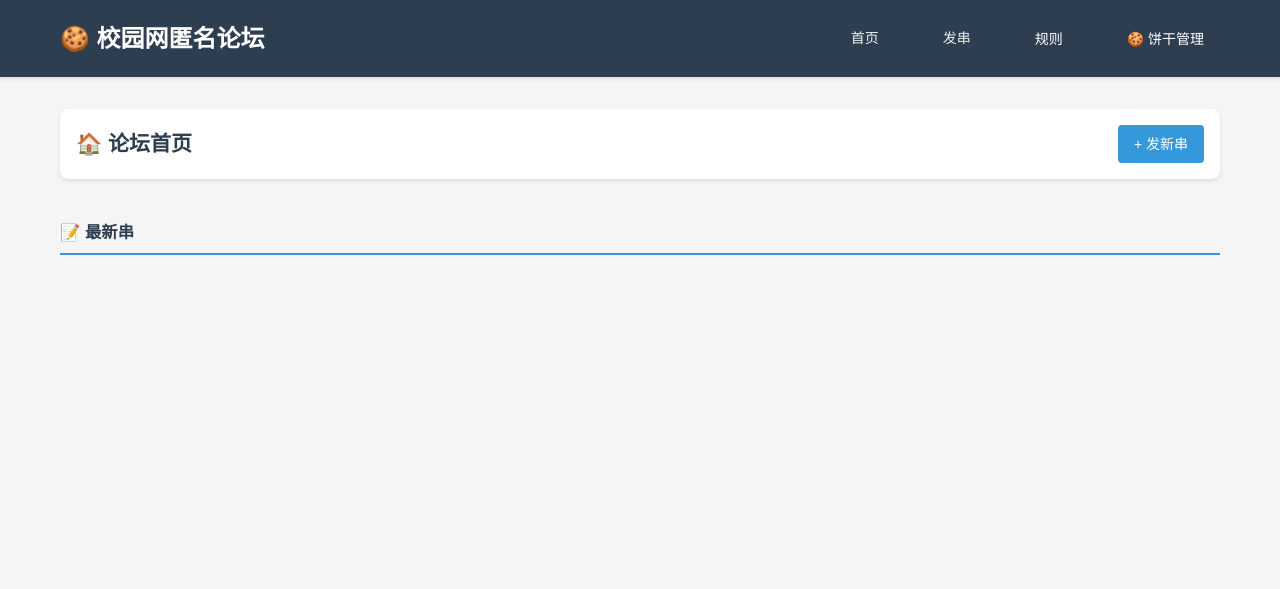
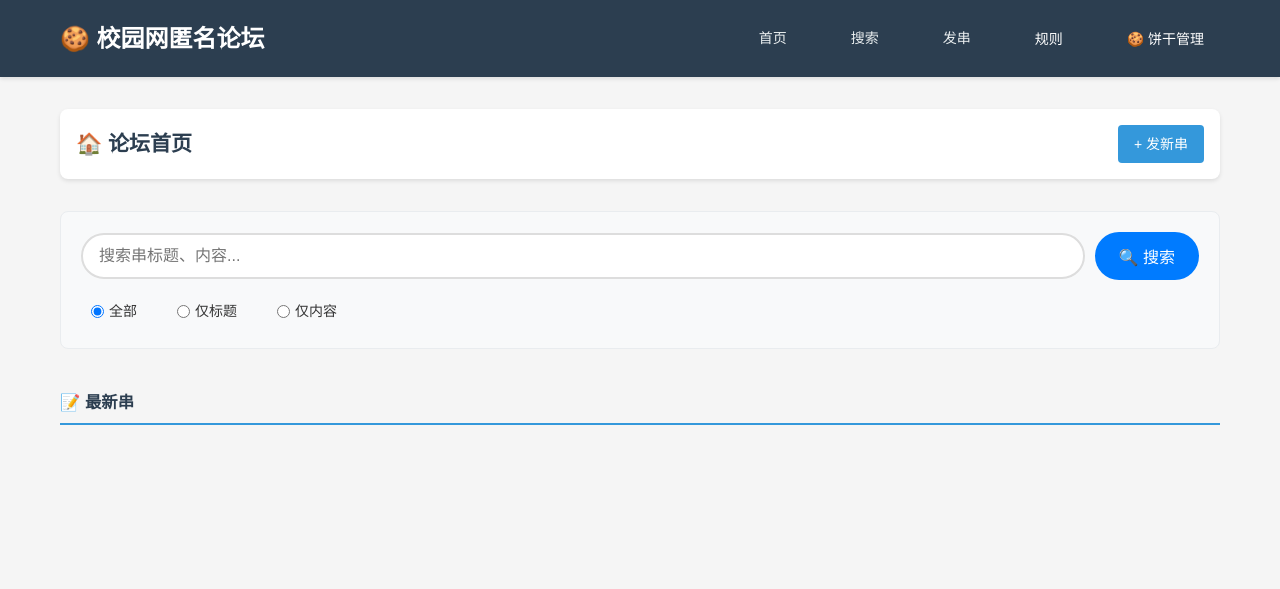
Before and after one commit to colaiii/Forum, a Flask app: page / in a window 1280 px wide. Shown: the top 589 px of the page. Run offline with Flask 3, Linux system fonts and the light colour scheme.

Commit message:
0.3 添加搜索功能

```diff
--- a/app/routes/main.py
+++ b/app/routes/main.py
@@ -3,6 +3,7 @@ from app.models.thread import Thread
 from app.models.reply import Reply
 from app.utils.cookie_manager import CookieManager
 from app import db
+from sqlalchemy import or_
 
 main_bp = Blueprint('main', __name__)
 
@@ -61,3 +62,53 @@ def new_thread():
     response.set_cookie('forum_cookie', cookie_id, max_age=CookieManager.COOKIE_EXPIRY)
 
     return response
+
+@main_bp.route('/search')
+def search():
+    """搜索串"""
+    query = request.args.get('q', '').strip()
+    search_type = request.args.get('type', 'all')
+    page = request.args.get('page', 1, type=int)
+    per_page = 20
+
+    # 获取或创建饼干
+    cookie_id = CookieManager.get_or_create_cookie(request)
+
+    results = None
+
+    if query:
+        # 构建搜索查询
+        if search_type == 'title':
+            # 仅搜索标题
+            search_query = Thread.query.filter(
+                Thread.title.contains(query)
+            )
+        elif search_type == 'content':
+            # 仅搜索内容
+            search_query = Thread.query.filter(
+                Thread.content.contains(query)
+            )
+        else:
+            # 搜索标题和内容
+            search_query = Thread.query.filter(
+                or_(
+                    Thread.title.contains(query),
+                    Thread.content.contains(query)
+                )
+            )
+
+        # 按照最后回复时间排序并分页
+        results = search_query.order_by(Thread.last_reply_at.desc()).paginate(
+            page=page, per_page=per_page, error_out=False
+        )
+
+    response = make_response(render_template('search_results.html',
+                                           query=query,
+                                           search_type=search_type,
+                                           results=results,
+                                           cookie_manager=CookieManager))
+
+    # 设置饼干到浏览器
+    response.set_cookie('forum_cookie', cookie_id, max_age=CookieManager.COOKIE_EXPIRY)
+
+    return response
--- a/app/static/css/style.css
+++ b/app/static/css/style.css
@@ -1083,3 +1083,191 @@ body {
         padding: 1rem;
     }
 }
+
+/* 搜索功能样式 */
+.search-section {
+    background: #f8f9fa;
+    border: 1px solid #e9ecef;
+    border-radius: 8px;
+    padding: 20px;
+    margin: 20px 0;
+}
+
+.search-form {
+    display: flex;
+    flex-direction: column;
+    gap: 15px;
+}
+
+.search-input-wrapper {
+    display: flex;
+    gap: 10px;
+    align-items: center;
+}
+
+.search-input {
+    flex: 1;
+    padding: 12px 16px;
+    border: 2px solid #ddd;
+    border-radius: 25px;
+    font-size: 16px;
+    transition: border-color 0.3s ease;
+}
+
+.search-input:focus {
+    outline: none;
+    border-color: #007bff;
+    box-shadow: 0 0 0 0.2rem rgba(0, 123, 255, 0.25);
+}
+
+.search-btn {
+    background: #007bff;
+    color: white;
+    border: none;
+    padding: 12px 24px;
+    border-radius: 25px;
+    font-size: 16px;
+    cursor: pointer;
+    transition: background-color 0.3s ease;
+    white-space: nowrap;
+}
+
+.search-btn:hover {
+    background: #0056b3;
+}
+
+.search-options {
+    display: flex;
+    gap: 20px;
+    align-items: center;
+    flex-wrap: wrap;
+}
+
+.search-option {
+    display: flex;
+    align-items: center;
+    gap: 5px;
+    cursor: pointer;
+    padding: 5px 10px;
+    border-radius: 15px;
+    transition: background-color 0.3s ease;
+}
+
+.search-option:hover {
+    background: #e9ecef;
+}
+
+.search-option input[type="radio"] {
+    margin: 0;
+}
+
+.search-option span {
+    font-size: 14px;
+    color: #333;
+}
+
+/* 搜索结果页面样式 */
+.search-stats {
+    background: #e3f2fd;
+    border: 1px solid #bbdefb;
+    border-radius: 6px;
+    padding: 15px;
+    margin: 20px 0;
+}
+
+.search-info {
+    margin: 0;
+    font-size: 16px;
+    color: #1976d2;
+}
+
+.search-results-section {
+    margin: 20px 0;
+}
+
+.thread-item.search-result {
+    border-left: 3px solid #007bff;
+}
+
+.search-preview {
+    position: relative;
+}
+
+.search-highlight {
+    background: #fff3cd;
+    color: #856404;
+    padding: 2px 4px;
+    border-radius: 3px;
+    font-weight: bold;
+}
+
+/* 无结果页面样式 */
+.no-results {
+    text-align: center;
+    padding: 40px 20px;
+    background: #f8f9fa;
+    border-radius: 8px;
+    margin: 20px 0;
+}
+
+.no-results-icon {
+    font-size: 64px;
+    margin-bottom: 20px;
+    opacity: 0.5;
+}
+
+.no-results h3 {
+    color: #6c757d;
+    margin-bottom: 15px;
+}
+
+.no-results p {
+    color: #6c757d;
+    margin-bottom: 20px;
+}
+
+.no-results ul {
+    text-align: left;
+    display: inline-block;
+    color: #6c757d;
+    margin-bottom: 30px;
+}
+
+.no-results ul li {
+    margin-bottom: 8px;
+}
+
+.no-results-actions {
+    display: flex;
+    gap: 15px;
+    justify-content: center;
+    flex-wrap: wrap;
+}
+
+/* 响应式设计 */
+@media (max-width: 768px) {
+    .search-input-wrapper {
+        flex-direction: column;
+    }
+
+    .search-input {
+        width: 100%;
+    }
+
+    .search-btn {
+        width: 100%;
+    }
+
+    .search-options {
+        justify-content: center;
+    }
+
+    .no-results-actions {
+        flex-direction: column;
+        align-items: center;
+    }
+
+    .no-results-actions .btn {
+        width: 200px;
+    }
+}
--- a/app/templates/base.html
+++ b/app/templates/base.html
@@ -15,6 +15,7 @@
             </h1>
             <nav class="nav">
                 <a href="{{ url_for('main.index') }}" class="nav-link">首页</a>
+                <a href="{{ url_for('main.search') }}" class="nav-link">搜索</a>
                 <a href="{{ url_for('main.new_thread') }}" class="nav-link">发串</a>
                 <button class="nav-link" onclick="showRulesModal()" style="background: none; border: none; color: inherit; cursor: pointer;">规则</button>
                 <button class="nav-link" onclick="showCookieManager()" style="background: none; border: none; color: inherit; cursor: pointer;">🍪 饼干管理</button>
--- a/app/templates/index.html
+++ b/app/templates/index.html
@@ -6,6 +6,31 @@
 <div class="forum-header">
     <h2>🏠 论坛首页</h2>
     <a href="{{ url_for('main.new_thread') }}" class="btn btn-primary">+ 发新串</a>
+</div>
+
+<!-- 搜索功能 -->
+<div class="search-section">
+    <form action="{{ url_for('main.search') }}" method="GET" class="search-form">
+        <div class="search-input-wrapper">
+            <input type="text" name="q" value="{{ request.args.get('q', '') }}"
+                   placeholder="搜索串标题、内容..." class="search-input" required>
+            <button type="submit" class="search-btn">🔍 搜索</button>
+        </div>
+        <div class="search-options">
+            <label class="search-option">
+                <input type="radio" name="type" value="all" {{ 'checked' if request.args.get('type', 'all') == 'all' else '' }}>
+                <span>全部</span>
+            </label>
+            <label class="search-option">
+                <input type="radio" name="type" value="title" {{ 'checked' if request.args.get('type') == 'title' else '' }}>
+                <span>仅标题</span>
+            </label>
+            <label class="search-option">
+                <input type="radio" name="type" value="content" {{ 'checked' if request.args.get('type') == 'content' else '' }}>
+                <span>仅内容</span>
+            </label>
+        </div>
+    </form>
 </div>
 
 <!-- 置顶串 -->
```
Also changed, not shown: app/__init__.py (+20 -0 lines), app/templates/search_results.html (added, +143 -0 lines).
